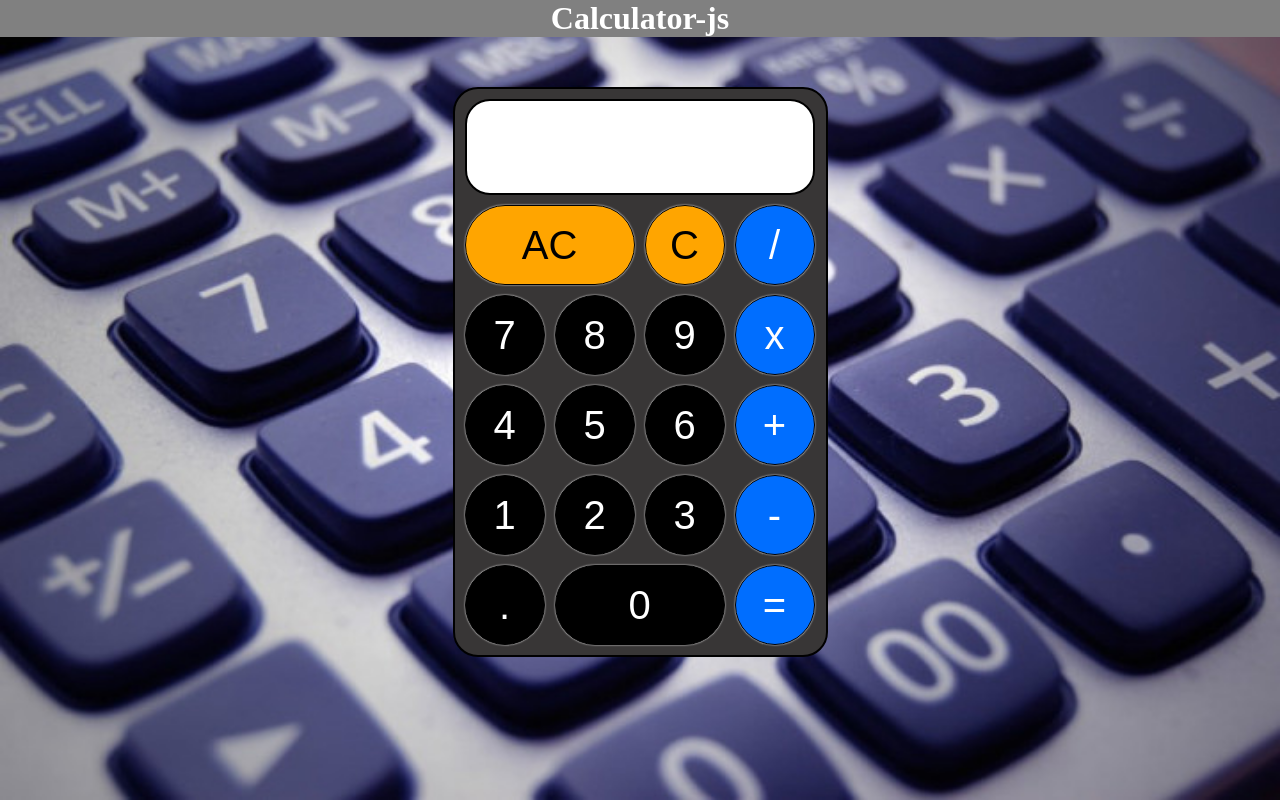
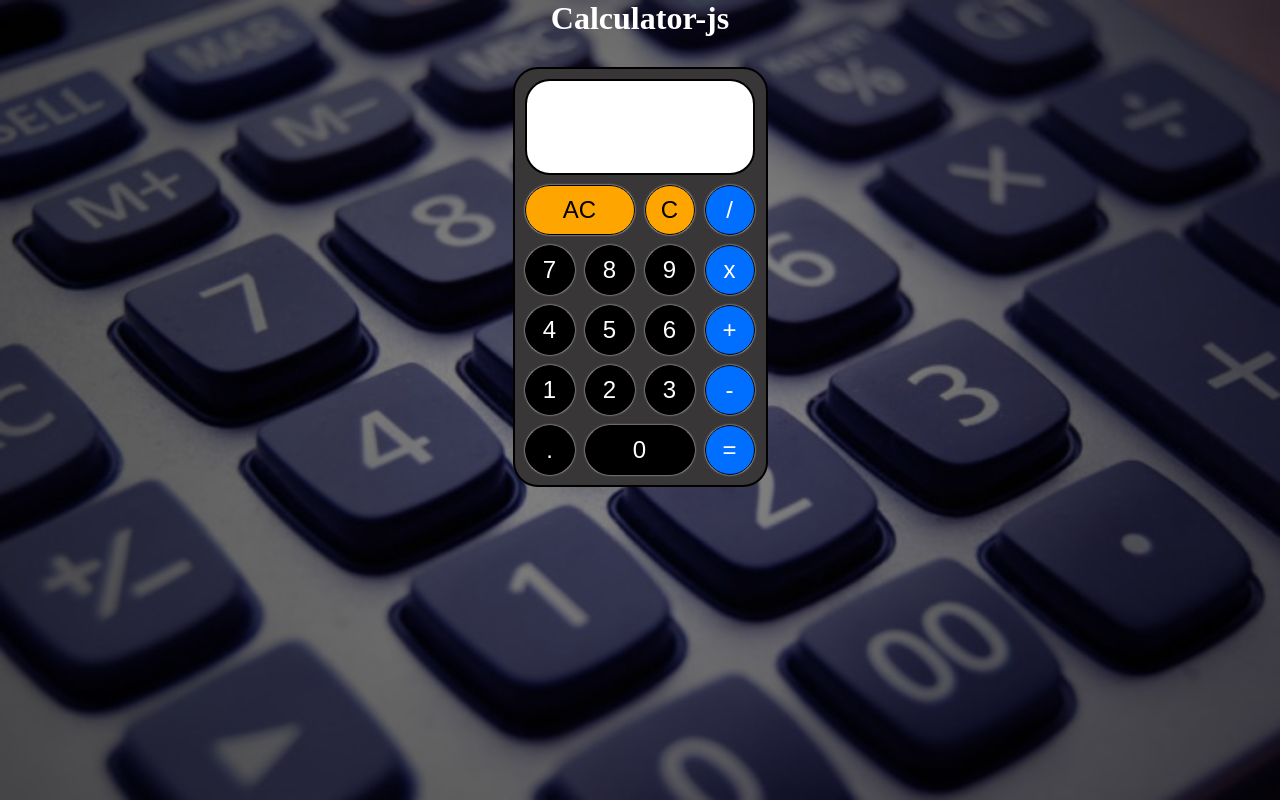
Before and after one commit to Ciprian-A/Calculator-js, a plain HTML site: page index.html in a window 1280 px wide. Drawn offline with Linux system fonts and the light colour scheme.

Commit message:
resized the calc

```diff
--- a/main.css
+++ b/main.css
@@ -6,37 +6,57 @@
 }
 
 body {
+  position: relative;
   background-image: url("./taxedu.jpg");
   background-size: cover;
+  background-repeat: no-repeat;
+  width: 100vw;
+  min-height: 100vh;
+}
+
+body::after {
+  content: '';
+  position: absolute;
+  top: 0;
+  left: 0;
+  width: 100%;
+  height: 100%;
+  background-color: rgba(0, 0, 0, 0.5);
+  z-index: -1;
 }
 
 h1 {
-  margin: 0 auto 50px;
+  display: -webkit-box;
+  display: -ms-flexbox;
+  display: flex;
+  margin: 0 auto 30px;
   text-align: center;
   color: white;
-  background-color: grey;
+  -webkit-box-pack: center;
+      -ms-flex-pack: center;
+          justify-content: center;
 }
 
 .calculator-container {
   display: -ms-grid;
   display: grid;
   background: #383636;
-  height: 570px;
-  width: 375px;
+  height: 420px;
+  width: 255px;
   margin: auto;
   padding: 10px;
   border-radius: 25px;
   border: 2px solid black;
   gap: 10px;
-  -ms-grid-columns: (80px)[4];
-      grid-template-columns: repeat(4, 80px);
-  -ms-grid-rows: minmax(90px, auto) (80px)[5];
-      grid-template-rows: minmax(90px, auto) repeat(5, 80px);
+  -ms-grid-columns: (50px)[4];
+      grid-template-columns: repeat(4, 50px);
+  -ms-grid-rows: minmax(90px, auto) (50px)[5];
+      grid-template-rows: minmax(90px, auto) repeat(5, 50px);
 }
 
 .calculator-container button {
   cursor: pointer;
-  font-size: 2.5rem;
+  font-size: 1.5rem;
   border: 1px solid black;
   border-radius: 50%;
   outline: none;
```
Also changed, not shown: 1 other file.
